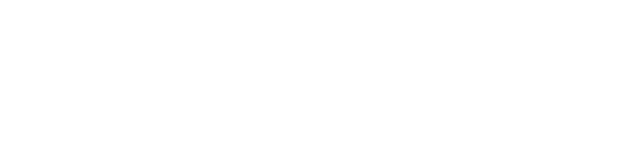
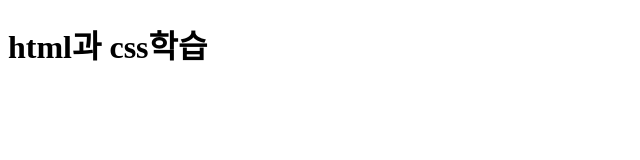
Before and after one commit to kimkyongho/git-study, a plain HTML site: page index.html in a window 1280 px wide. Shown: the whole page, without its empty margins (0-640 px from the left). Drawn offline with Linux system fonts and the light colour scheme.

Commit message:
html의 기본구조 설계

```diff
--- a/index.html
+++ b/index.html
@@ -1 +1,13 @@
 <!DOCTYPE html>
+<html>
+    <head>
+        <title>
+            입문자를 위한 git과 html&CSS
+        </title>
+    </head>
+    <body>
+        <h1>
+            html과 css학습
+        </h1>
+    </body>
+</html>
```
